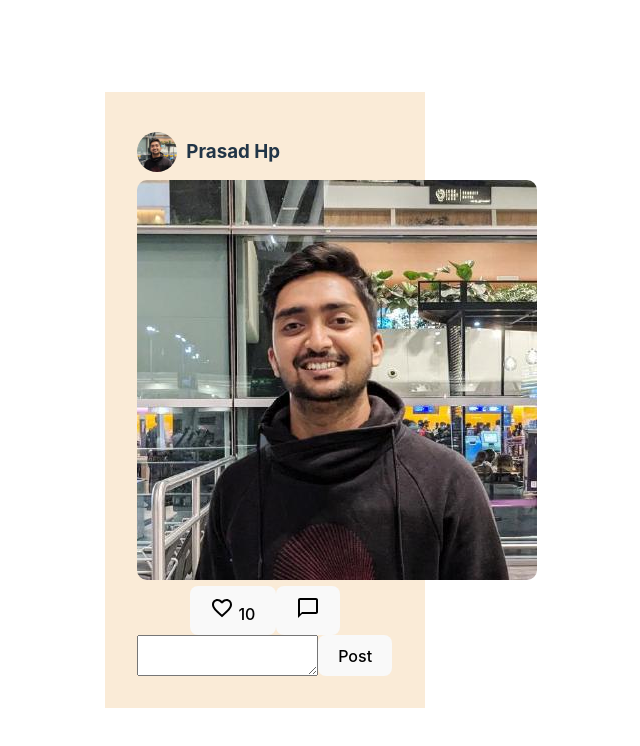
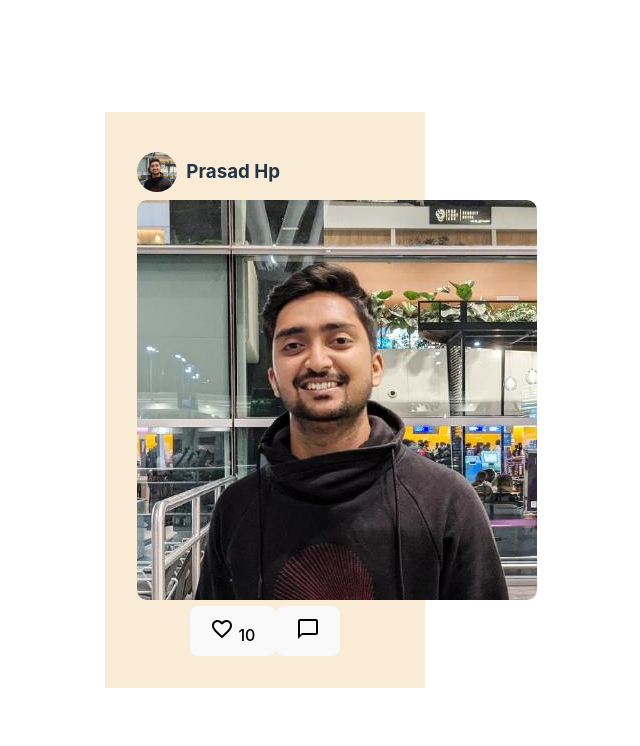
Before and after one commit to prasad-hp/Social-Media, a React (Vite) app: page / in a window 1280 px wide. Shown: the top 746 px of the page, without its empty margins (343-983 px from the left). Built offline with nearby package versions, Linux system fonts and the light colour scheme.

Commit message:
toggleing of Comments component is added

```diff
--- a/src/components/ImageCard.jsx
+++ b/src/components/ImageCard.jsx
@@ -1,6 +1,5 @@
 import React from "react";
 import ImageHeading from "./ImageHeading";
-import Comments from "./Comments";
 import LikeCommentIcons from "./LikeCommentIcons";
 
 function ImageCard(){
@@ -9,7 +8,6 @@ function ImageCard(){
             <ImageHeading />
             <img src="../images/profile-photos/prasadhp.jpeg" className="imageOnCard"/>
             <LikeCommentIcons />
-            <Comments />
         </div>
     )
 }
--- a/src/components/LikeCommentIcons.jsx
+++ b/src/components/LikeCommentIcons.jsx
@@ -2,24 +2,27 @@ import React, { useState } from "react";
 import FavoriteBorderOutlinedIcon from '@mui/icons-material/FavoriteBorderOutlined';
 import FavoriteOutlinedIcon from '@mui/icons-material/FavoriteOutlined';
 import ChatBubbleOutlineIcon from '@mui/icons-material/ChatBubbleOutline';
+import Comments from "./Comments";
 
 
 function LikeCommentIcons (){
     const [like, setLike] = useState(false)
     const [likeCount, setLikeCount] = useState(10)
+    const [showComments, setShowComments] = useState(false)
 
     function likeButtonClick(){
         setLike(!like)
         like ? setLikeCount(likeCount-1) : setLikeCount(likeCount+1)
     }
     function commentButtonClick(){
+        setShowComments(!showComments)
     }
 
     return(
         <div>
             <button onClick={likeButtonClick}> { like ? <FavoriteOutlinedIcon /> : <FavoriteBorderOutlinedIcon /> } {likeCount}</button>
             <button onClick={commentButtonClick}> <ChatBubbleOutlineIcon /></button>
-
+            {showComments && <Comments /> }
         </div>
     )
 }
```
